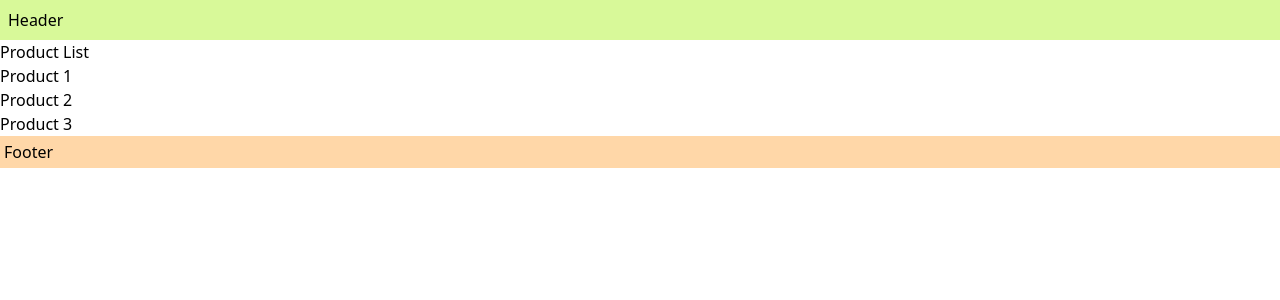
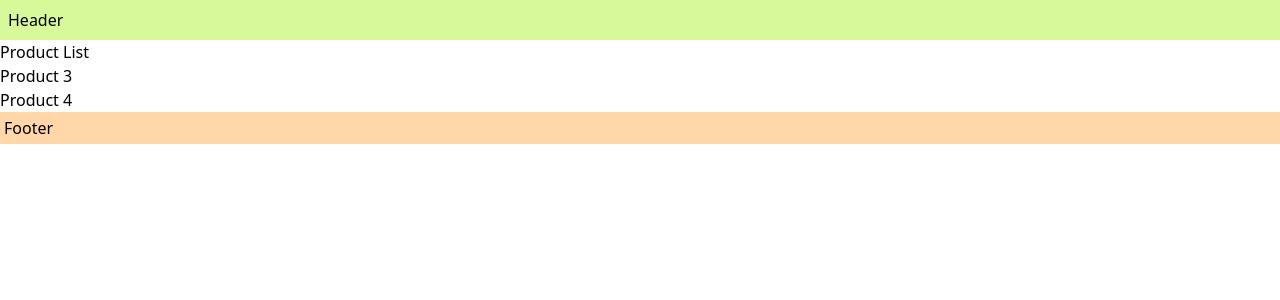
Before and after one commit to uxxin/woori_workspace, a Next.js app in the folder 6.next-js/next-routing/: page /products in a window 1280 px wide. Shown: the top 300 px of the page. Built offline with nearby package versions, Linux system fonts and the light colour scheme.

Commit message:
Link 컴포넌트를 통해 페이지 네비게이션 하기

```diff
--- a/6.next-js/next-routing/app/page.js
+++ b/6.next-js/next-routing/app/page.js
@@ -1,3 +1,18 @@
+import Link from "next/link";
+
 export default function Home() {
-  return <div>Hello</div>;
+  return (
+    <div>
+      {/* Shift + Alt + Left/Right 방향키 - 영역 확장/축소 */}
+      Hello
+      <br />
+      <Link href="/blog" className="text-2xl text-blue-500 underline">
+        블로그
+      </Link>
+      <br />
+      <Link href="/products" className="text-2xl text-blue-500 underline">
+        상품
+      </Link>
+    </div>
+  );
 }
--- a/6.next-js/next-routing/app/products/page.js
+++ b/6.next-js/next-routing/app/products/page.js
@@ -1,11 +1,19 @@
+import Link from "next/link";
+
 // products/page.js, 상품 목록이 보여지는 페이지
-const ProductList = () => {
+const ProductList = (params) => {
+  //상품 목록이 들어있는 리스트 데이터
+  const productList = [3, 4];
+  const { productId } = params;
   return (
     <div>
       <h1>Product List</h1>
-      <h2>Product 1</h2>
-      <h2>Product 2</h2>
-      <h2>Product 3</h2>
+
+      {productList.map((productId) => (
+        <h2 key={productId}>
+          <Link href={`products/${productId}`}>Product {productId}</Link>
+        </h2>
+      ))}
     </div>
   );
 };
```
